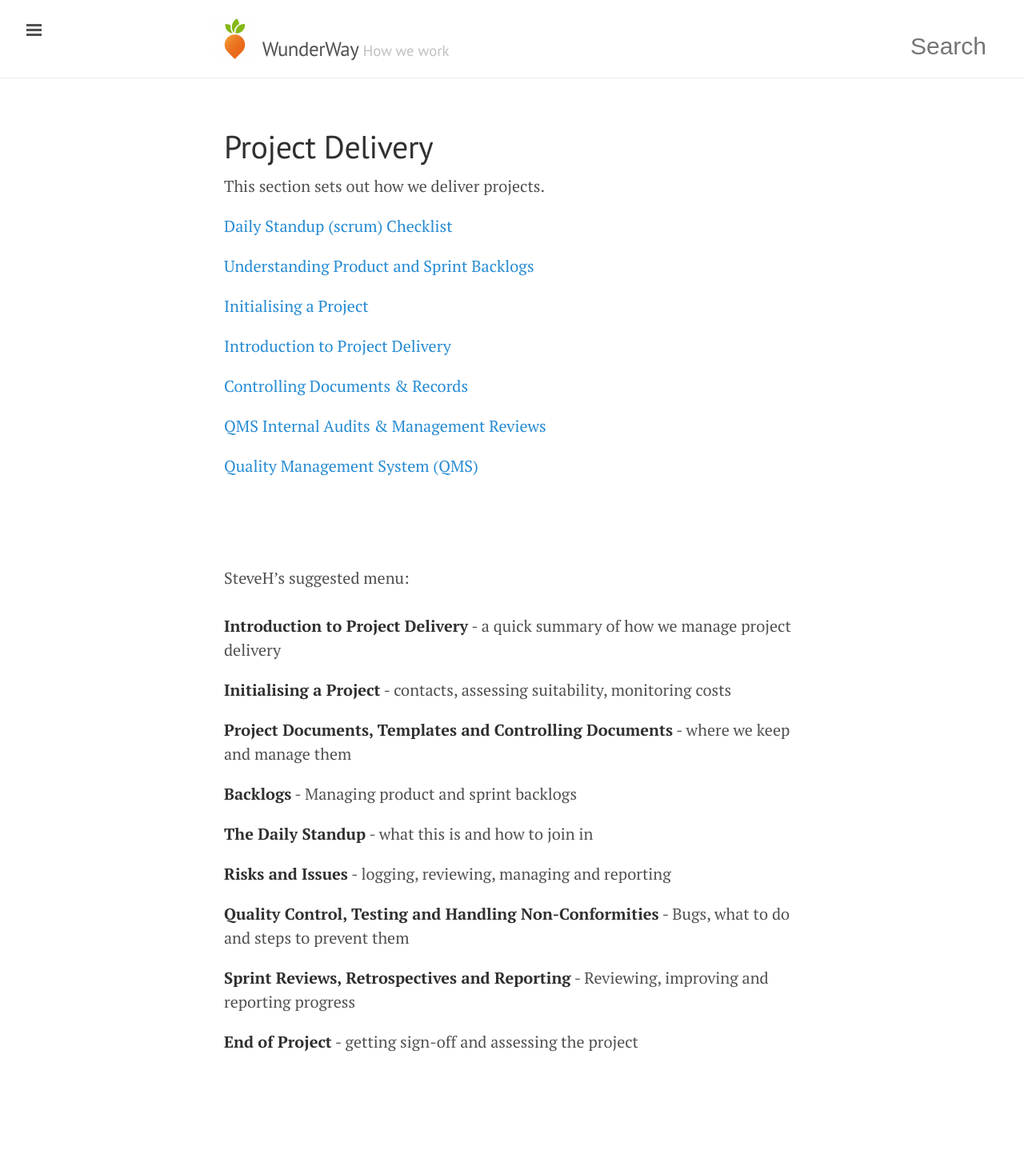
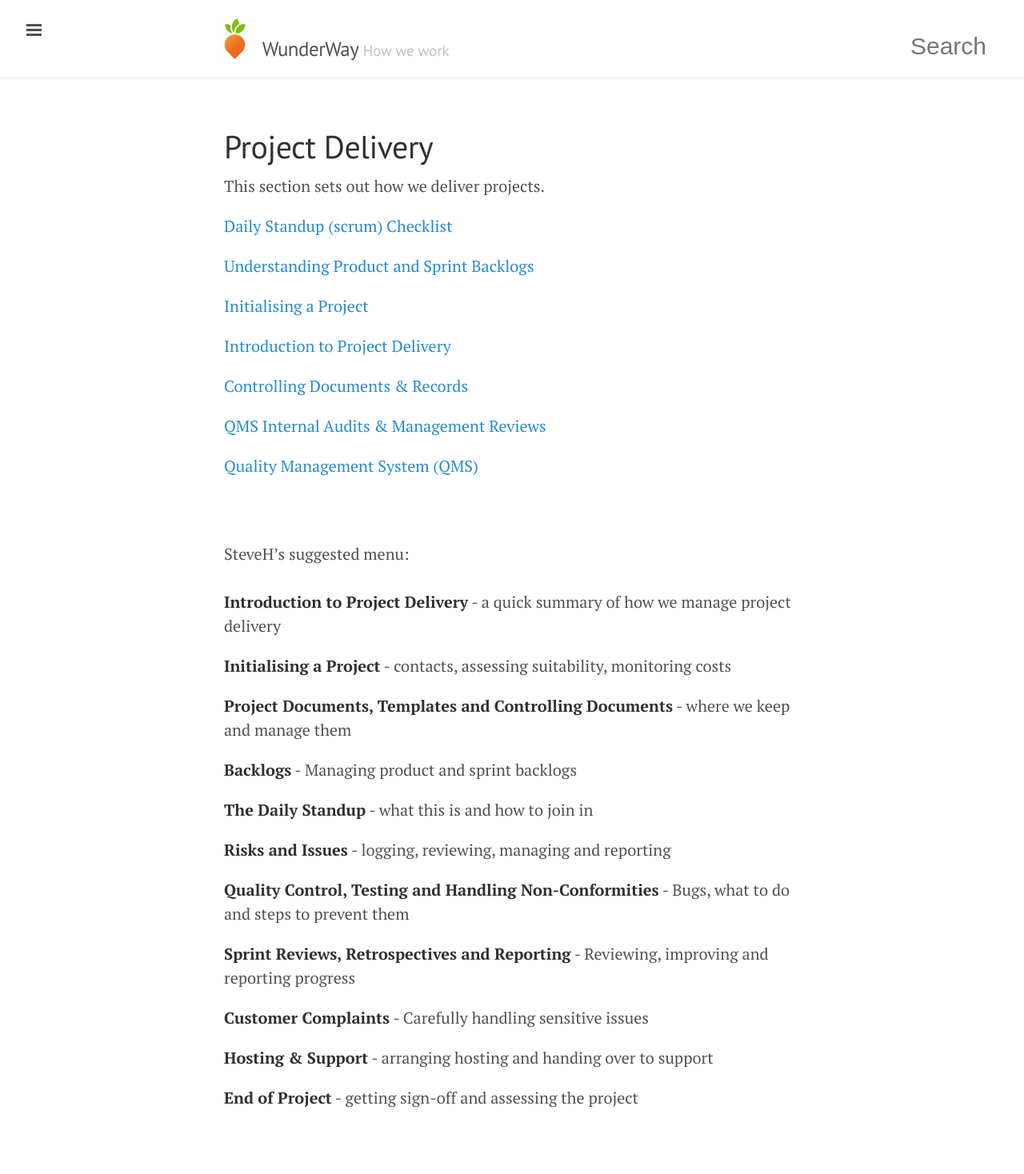
Before and after one commit to tormi/WunderWay, a Jekyll site: the page built from project-delivery/index.md, in a window 1280 px wide. Shown: the whole page at 80% size. Built offline with Jekyll 4.4.1, drawn with Linux system fonts in a browser that asks for light colours; Markdown is read by kramdown in place of the engine named in the settings; before the commit the page ends 1398 px from its top, so only the background shows below that.

Commit message:
Tweaking the suggested project delivery menu

```diff
--- a/project-delivery/index.md
+++ b/project-delivery/index.md
@@ -19,7 +19,7 @@ This section sets out how we deliver projects.
   {% endif %}
 {% endfor %}
 
-<br/><br/><br/>
+<br/><br/>
 SteveH's suggested menu:<br/><br/>
 **Introduction to Project Delivery** - a quick summary of how we manage project delivery
 
@@ -37,4 +37,8 @@ SteveH's suggested menu:<br/><br/>
 
 **Sprint Reviews, Retrospectives and Reporting** - Reviewing, improving and reporting progress
 
+**Customer Complaints** - Carefully handling sensitive issues
+
+**Hosting & Support** - arranging hosting and handing over to support
+
 **End of Project** - getting sign-off and assessing the project
```
